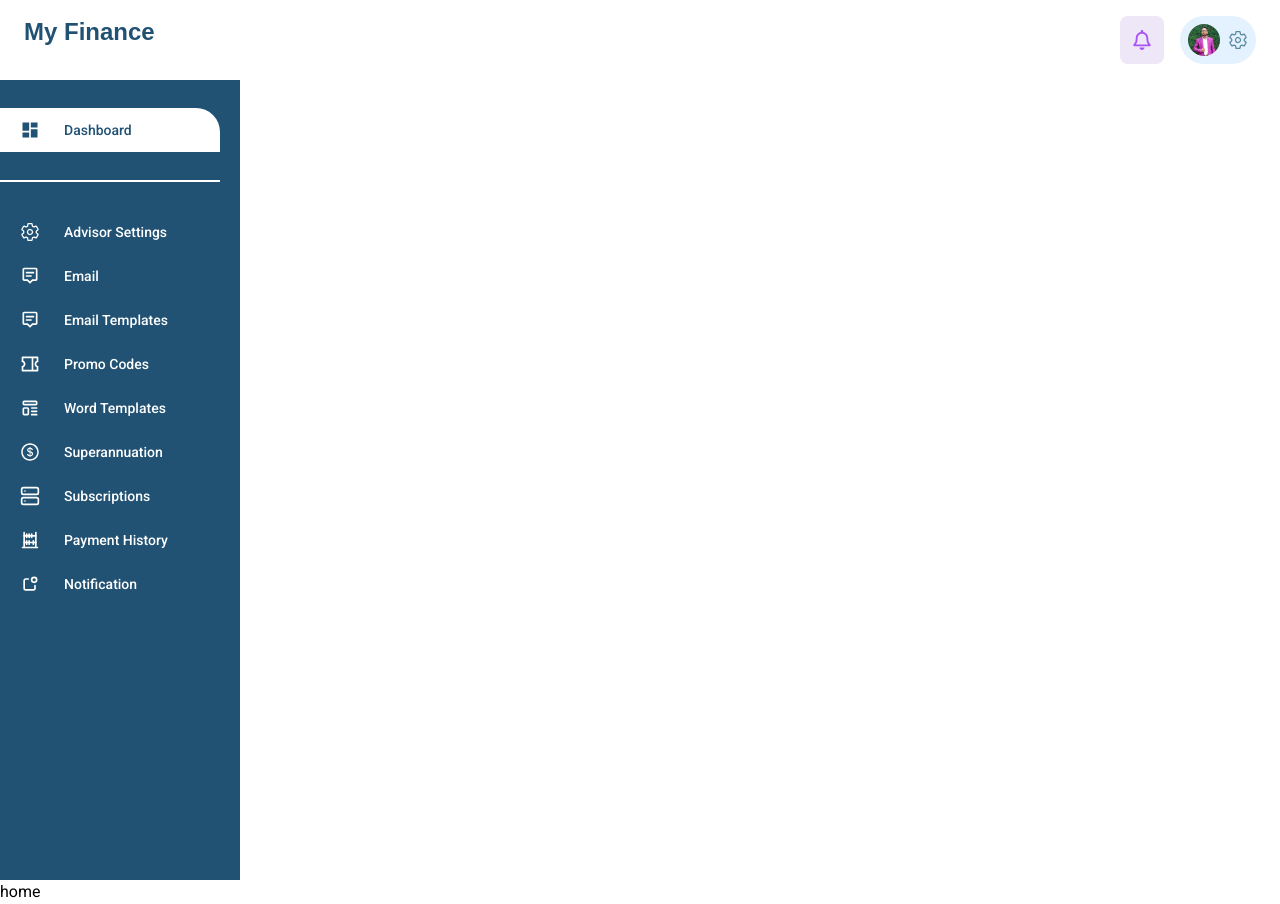
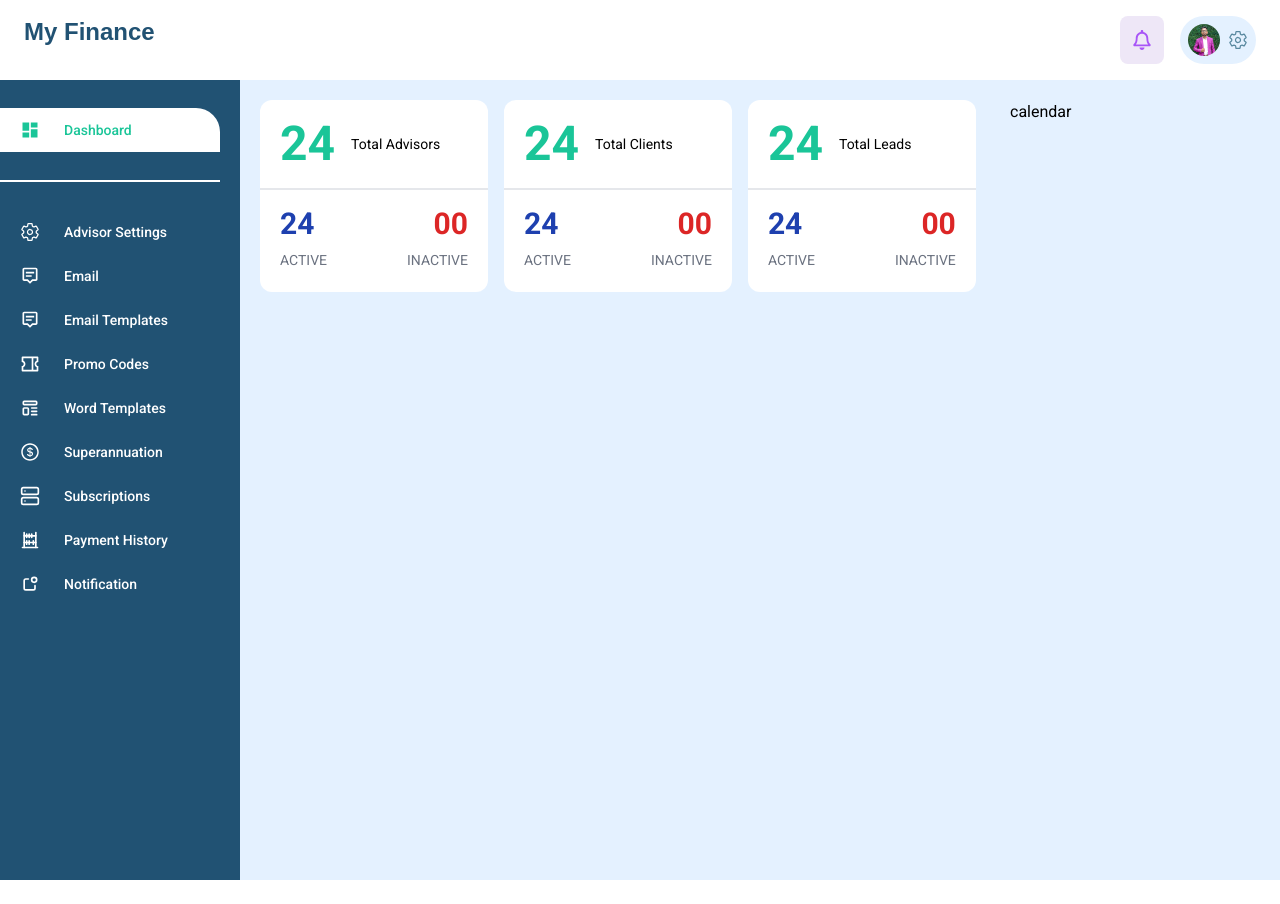
Before and after one commit to Ravisadilanka/My_Finance, a React (Vite) app: page / in a window 1280 px wide. After the commit the page ends 880 px from the top, so only its background shows below. Built offline with nearby package versions, Linux system fonts and the light colour scheme; a web font is replaced by a local one.

Commit message:
Created Total Advisors, Total Leads and  Total clients components in Dashboard

```diff
--- a/src/components/Sidemenu.jsx
+++ b/src/components/Sidemenu.jsx
@@ -22,7 +22,7 @@ const Sidemenu = () => {
   return (
     <div className="h-screen w-60 flex-col pr-5 bg-darkBlue">
       <div className="flex align-middle border-b-2 border-white items-center py-7 ">
-        <div className={`w-56 flex gap-6 px-5 py-3 cursor-pointer rounded-tr-3xl ${select === "dashboard" ? "text-darkBlue bg-white" : "text-white"}`} onClick={() => handleItemClick("/", "dashboard")}>
+        <div className={`w-56 flex gap-6 px-5 py-3 cursor-pointer rounded-tr-3xl ${select === "dashboard" ? "text-lightGreen bg-white" : "text-white"}`} onClick={() => handleItemClick("/", "dashboard")}>
         <MdDashboard className="text-xl" />
         <p className="text-sm font-medium">Dashboard</p>
         </div>
@@ -32,7 +32,7 @@ const Sidemenu = () => {
         <ul>
           <li
             className={`px-5 flex gap-6 py-3 cursor-pointer items-center rounded-tr-3xl ${
-              select === "advisorSettings" ? "text-darkBlue bg-white" : "text-white"
+              select === "advisorSettings" ? "text-lightGreen bg-white" : "text-white"
             }`}
             onClick={() => handleItemClick("/", "advisorSettings")}
           >
@@ -41,7 +41,7 @@ const Sidemenu = () => {
           </li>
           <li
             className={`px-5 flex gap-6 py-3 cursor-pointer items-center rounded-tr-3xl ${
-              select === "email" ? "text-darkBlue bg-white" : "text-white"
+              select === "email" ? "text-lightGreen bg-white" : "text-white"
             }`}
             onClick={() => handleItemClick("/", "email")}
           >
@@ -50,7 +50,7 @@ const Sidemenu = () => {
           </li>
           <li
             className={`px-5 flex gap-6 py-3 cursor-pointer items-center rounded-tr-3xl ${
-              select === "emailTemplates" ? "text-darkBlue bg-white" : "text-white"
+              select === "emailTemplates" ? "text-lightGreen bg-white" : "text-white"
             }`}
             onClick={() => handleItemClick("/email-templates", "emailTemplates")}
           >
@@ -59,7 +59,7 @@ const Sidemenu = () => {
           </li>
           <li
             className={`px-5 flex gap-6 py-3 cursor-pointer items-center rounded-tr-3xl ${
-              select === "promoCodes" ? "text-darkBlue bg-white" : "text-white"
+              select === "promoCodes" ? "text-lightGreen bg-white" : "text-white"
             }`}
             onClick={() => handleItemClick("/promo-codes", "promoCodes")}
           >
@@ -68,7 +68,7 @@ const Sidemenu = () => {
           </li>
           <li
             className={`px-5 flex gap-6 py-3 cursor-pointer items-center rounded-tr-3xl ${
-              select === "wordTemplates" ? "text-darkBlue bg-white" : "text-white"
+              select === "wordTemplates" ? "text-lightGreen bg-white" : "text-white"
             }`}
             onClick={() => handleItemClick("/word-templates", "wordTemplates")}
           >
@@ -77,7 +77,7 @@ const Sidemenu = () => {
           </li>
           <li
             className={`px-5 flex gap-6 py-3 cursor-pointer items-center rounded-tr-3xl ${
-              select === "superannuation" ? "text-darkBlue bg-white" : "text-white"
+              select === "superannuation" ? "text-lightGreen bg-white" : "text-white"
             }`}
             onClick={() => handleItemClick("/superannuation", "superannuation")}
           >
@@ -86,7 +86,7 @@ const Sidemenu = () => {
           </li>
           <li
             className={`px-5 flex gap-6 py-3 cursor-pointer items-center rounded-tr-3xl ${
-              select === "subscriptions" ? "text-darkBlue bg-white" : "text-white"
+              select === "subscriptions" ? "text-lightGreen bg-white" : "text-white"
             }`}
             onClick={() => handleItemClick("/subscriptions", "subscriptions")}
           >
@@ -95,7 +95,7 @@ const Sidemenu = () => {
           </li>
           <li
             className={`px-5 flex gap-6 py-3 cursor-pointer items-center rounded-tr-3xl ${
-              select === "paymentHistory" ? "text-darkBlue bg-white" : "text-white"
+              select === "paymentHistory" ? "text-lightGreen bg-white" : "text-white"
             }`}
             onClick={() => handleItemClick("/payment-history", "paymentHistory")}
           >
@@ -104,7 +104,7 @@ const Sidemenu = () => {
           </li>
           <li
             className={`px-5 flex gap-6 py-3 cursor-pointer items-center rounded-tr-3xl ${
-              select === "notification" ? "text-darkBlue bg-white" : "text-white"
+              select === "notification" ? "text-lightGreen bg-white" : "text-white"
             }`}
             onClick={() => handleItemClick("/notification", "notification")}
           >
--- a/src/pages/Home.jsx
+++ b/src/pages/Home.jsx
@@ -4,10 +4,69 @@ import Header from "../components/Header";
 
 const Home = () => {
   return (
-    <div>
+    <div className="flex-col overflow-hidden">
         <Header />
-        <Sidemenu />
-        home
+        <div className="flex">
+          <Sidemenu />
+          <div className="bg-lightBlue flex w-full px-5 py-5">
+            <div className="flex w-3/4 ">
+              <div className="flex gap-4">
+                <div className="flex-col bg-white h-48 rounded-xl" >
+                  <div className="flex gap-4 border-b-2 border-gray px-5 py-5 items-center">
+                    <h1 className="text-lightGreen font-bold text-5xl">24</h1>
+                    <p className="text-sm">Total Advisors</p>
+                  </div>
+                  <div className="flex gap-20 px-5 py-4">
+                    <div className="flex-col">
+                      <h2 className="text-blue-800 text-3xl font-bold pb-2">24</h2>
+                      <p className="text-gray-500 text-sm">ACTIVE</p>
+                    </div>
+                    <div className="flex flex-col items-end">
+                      <h2 className="text-red-600 text-3xl font-bold pb-2 justify-end">00</h2>
+                      <p className="text-gray-500 text-sm">INACTIVE</p>
+                    </div>
+                  </div>
+                </div>
+                <div className="flex-col bg-white h-48 rounded-xl" >
+                  <div className="flex gap-4 border-b-2 border-gray px-5 py-5 items-center">
+                    <h1 className="text-lightGreen font-bold text-5xl">24</h1>
+                    <p className="text-sm">Total Clients</p>
+                  </div>
+                  <div className="flex gap-20 px-5 py-4">
+                    <div className="flex-col">
+                      <h2 className="text-blue-800 text-3xl font-bold pb-2">24</h2>
+                      <p className="text-gray-500 text-sm">ACTIVE</p>
+                    </div>
+                    <div className="flex flex-col items-end">
+                      <h2 className="text-red-600 text-3xl font-bold pb-2 justify-end">00</h2>
+                      <p className="text-gray-500 text-sm">INACTIVE</p>
+                    </div>
+                  </div>
+                </div>
+                <div className="flex-col bg-white h-48 rounded-xl" >
+                  <div className="flex gap-4 border-b-2 border-gray px-5 py-5 items-center">
+                    <h1 className="text-lightGreen font-bold text-5xl">24</h1>
+                    <p className="text-sm">Total Leads</p>
+                  </div>
+                  <div className="flex gap-20 px-5 py-4">
+                    <div className="flex-col">
+                      <h2 className="text-blue-800 text-3xl font-bold pb-2">24</h2>
+                      <p className="text-gray-500 text-sm">ACTIVE</p>
+                    </div>
+                    <div className="flex flex-col items-end">
+                      <h2 className="text-red-600 text-3xl font-bold pb-2 justify-end">00</h2>
+                      <p className="text-gray-500 text-sm">INACTIVE</p>
+                    </div>
+                  </div>
+                </div>
+              </div>
+            </div>
+            <div className="flex w-1/4">
+              <div>calendar</div>
+            </div>
+          </div>
+        </div>
+
     </div>
 
   );
--- a/tailwind.config.js
+++ b/tailwind.config.js
@@ -14,7 +14,8 @@ module.exports = {
         darkBlue: '#215273',
         secondDarkBlue: '#58889F',
         lightBlue: '#E4F1FF',
-        lightPurple: "#EEE7F7"
+        lightPurple: "#EEE7F7",
+        lightGreen: "#1AC598",
       },
     },
   },
```
